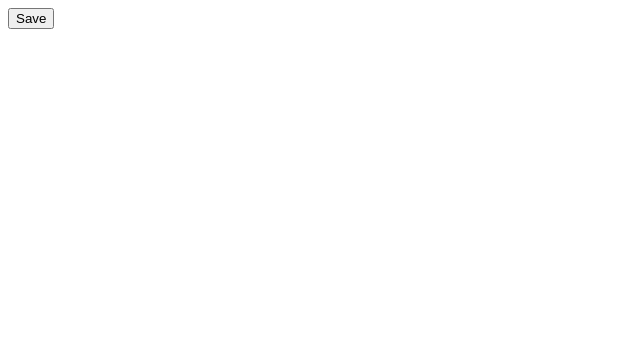
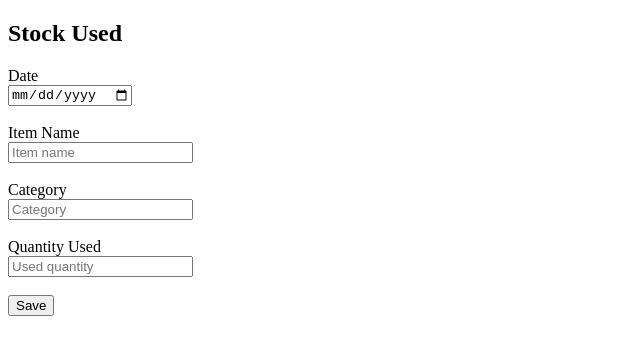
Before and after one commit to GDACourse/mess-app, a plain HTML site: page stock-used.html in a window 1280 px wide. Shown: the whole page, without its empty margins (0-640 px from the left). Drawn offline with Linux system fonts and the light colour scheme.

Commit message:
Update stock-used.html

```diff
--- a/stock-used.html
+++ b/stock-used.html
@@ -1,7 +1,30 @@
-<button onclick="saveUsed()">Save</button>
+<!DOCTYPE html>
+<html>
+<head>
+  <meta charset="UTF-8">
+  <title>Stock Used</title>
+  <script src="app.js"></script>
+</head>
+<body>
+
+  <h2>Stock Used</h2>
+
+  <label>Date</label><br>
+  <input type="date" id="date"><br><br>
+
+  <label>Item Name</label><br>
+  <input type="text" id="item" placeholder="Item name"><br><br>
+
+  <label>Category</label><br>
+  <input type="text" id="category" placeholder="Category"><br><br>
+
+  <label>Quantity Used</label><br>
+  <input type="number" id="quantity" step="0.01" placeholder="Used quantity"><br><br>
+
+  <button onclick="saveStockUsed()">Save</button>
 
   <script>
-function saveUsed() {
+    function saveStockUsed() {
       sendData({
         type: "used",
         date: document.getElementById("date").value,
@@ -11,3 +34,6 @@ function saveUsed() {
       });
     }
   </script>
+
+</body>
+</html>
```
Lines whose indentation alone changed are shown as unchanged.
